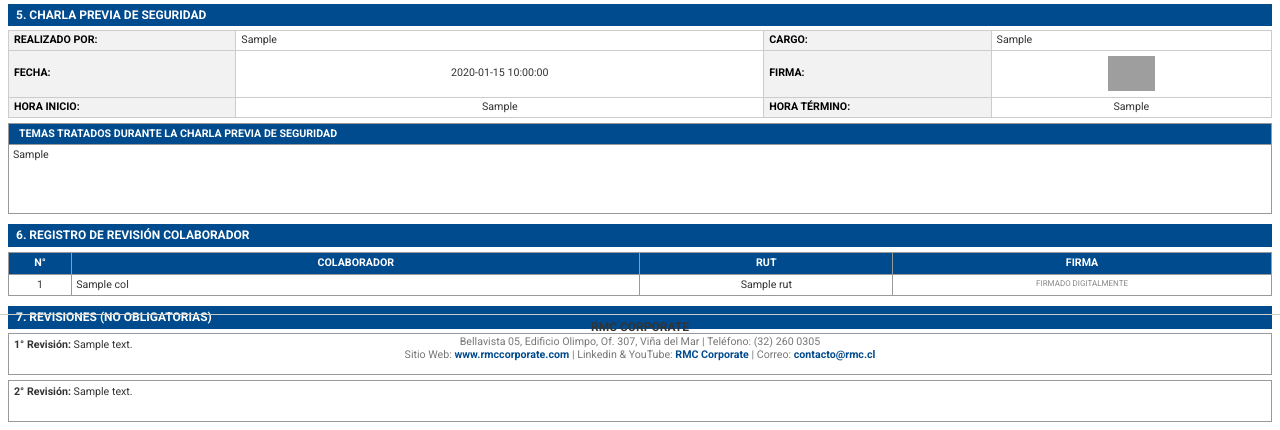
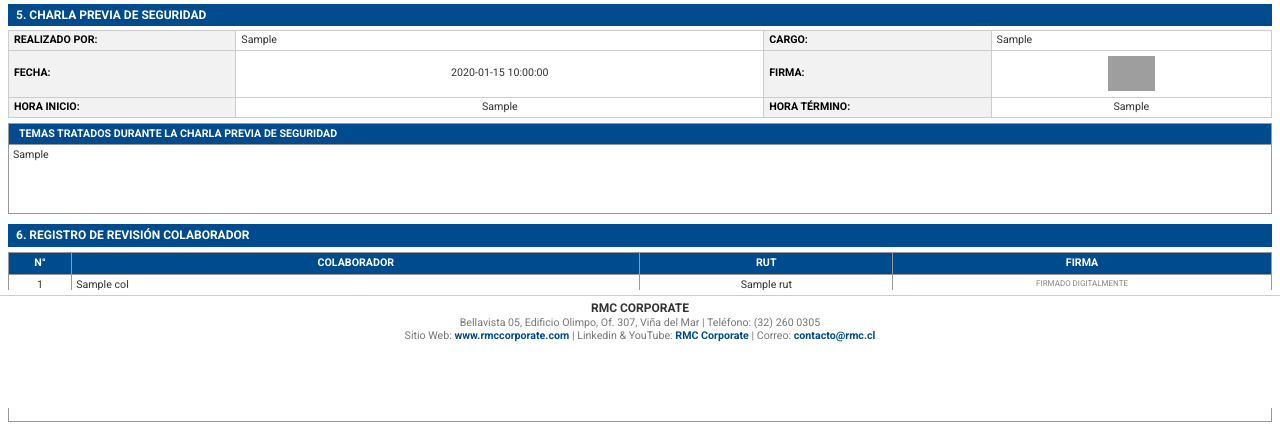
Before and after one commit to joachez17/RMC-Generador-Documentos, a Python web app: template templates/ast_final.html in a window 1280 px wide. Shown: the part 524-954 px from the top of the page. Run offline with Jinja, Linux system fonts and the light colour scheme; the template is opened without the code that fills it: most values are stand-ins (such as "Sample title", 1, 10 or a date in 2020); grey boxes marked "Sample" are stand-in pictures; grey boxes are pictures that could not be loaded.

Commit message:
solucion footer

```diff
--- a/templates/ast_final.html
+++ b/templates/ast_final.html
@@ -5,15 +5,14 @@
     <title>AST RMC Completo</title>
     <link href="https://fonts.googleapis.com/css2?family=Roboto:wght@400;700&display=swap" rel="stylesheet">
     <style>
-        /* === 1. CONFIGURACIÓN DE LA HOJA (BLINDAJE DE MÁRGENES) === */
+        /* === 1. CONFIGURACIÓN DE PÁGINA === */
         @page {
             size: A4;
             margin-left: 1cm;
             margin-right: 1cm;
-            /* Espacio arriba para el Header */
             margin-top: 3.5cm;
-            /* Espacio GIGANTE abajo para asegurar que la tabla frene antes del footer */
-            margin-bottom: 5cm;
+            /* AUMENTADO: Obligamos al contenido a detenerse 4.5cm antes del final */
+            margin-bottom: 4.5cm;
         }
 
         body {
@@ -23,10 +22,10 @@
             line-height: 1.2;
         }
 
-        /* === 2. HEADER FLOTANTE === */
+        /* === 2. HEADER FIJO === */
         .header-fixed {
             position: fixed;
-            top: -3cm; /* Se ubica en el margen superior */
+            top: -3cm;
             left: 0;
             right: 0;
             height: 2.8cm;
@@ -34,37 +33,30 @@
             z-index: 1000;
         }
 
-        /* === 3. FOOTER FLOTANTE === */
+        /* === 3. FOOTER FIJO (CORREGIDO) === */
         .footer-fixed {
             position: fixed;
-            /* Lo ubicamos bien abajo, dentro del margen de 5cm */
-            bottom: -4cm;
+            /* Lo colocamos dentro del margen, dejando 1cm de separación con el contenido */
+            bottom: -3.5cm;
             left: 0;
             right: 0;
             height: 3cm;
             text-align: center;
             font-size: 8pt;
             color: #777;
+            /* El fondo blanco tapa cualquier línea de tabla que intente pasarse */
+            background-color: white;
+            z-index: 1000;
+            padding-top: 5px;
         }
 
-        /* === 4. REGLA DE ORO PARA TABLAS === */
-        /* Esto evita que una fila se corte a la mitad y cause errores visuales */
-        tr {
-            page-break-inside: avoid;
-        }
+        /* ESTILOS GENERALES (INTACTOS) */
+        .footer-company { font-weight: bold; color: #333; font-size: 9pt; margin-bottom: 2px; }
+        .footer-link { color: #004B8D; font-weight: bold; text-decoration: none; }
 
-        /* Asegura que los encabezados azules se repitan si la tabla salta de página */
-        thead { display: table-header-group; }
-        tfoot { display: table-footer-group; }
-
-
-        /* === ESTILOS DE TU DISEÑO === */
         .top-header-table { width: 100%; border: none; }
         .top-header-table td { vertical-align: top; border: none; }
         .logo-img { width: 130px; float: right; }
-
-        .footer-company { font-weight: bold; color: #333; font-size: 9pt; margin-bottom: 2px; }
-        .footer-link { color: #004B8D; font-weight: bold; text-decoration: none; }
 
         .main-title {
             text-align: center; color: #004B8D; font-size: 14pt; font-weight: bold;
@@ -83,11 +75,14 @@
         .input-cell { background-color: #fff; }
         .center { text-align: center; }
 
-        /* TABLA DEL AST */
+        /* TABLA AST */
         table.data-grid { width: 100%; border-collapse: collapse; margin-top: 5px; }
         .header-blue { background-color: #004B8D; color: white; text-align: center; font-weight: bold; padding: 4px; border: 1px solid #000; }
         .header-sub { background-color: #fff; color: #000; text-align: center; font-weight: bold; font-size: 7pt; padding: 2px; border: 1px solid #000; }
         .data-grid td { border: 1px solid #999; padding: 4px; vertical-align: top; }
+
+        /* EVITA QUE LAS FILAS SE CORTEN A LA MITAD */
+        tr { page-break-inside: avoid; }
 
         .risk-grid { width: 100%; border-collapse: collapse; border: 1px solid #999; margin-bottom: 5px; }
         .risk-grid td { padding: 3px; border: 1px solid #eee; width: 50%; }
```
